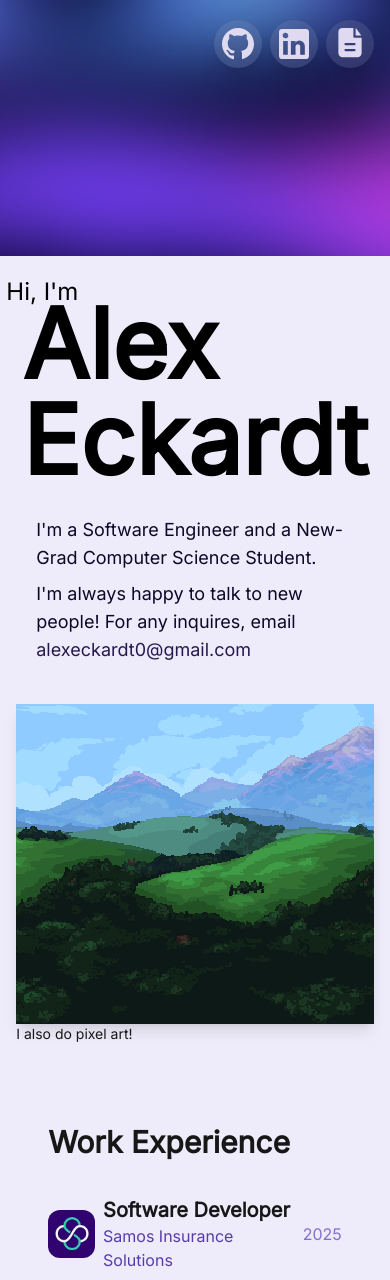
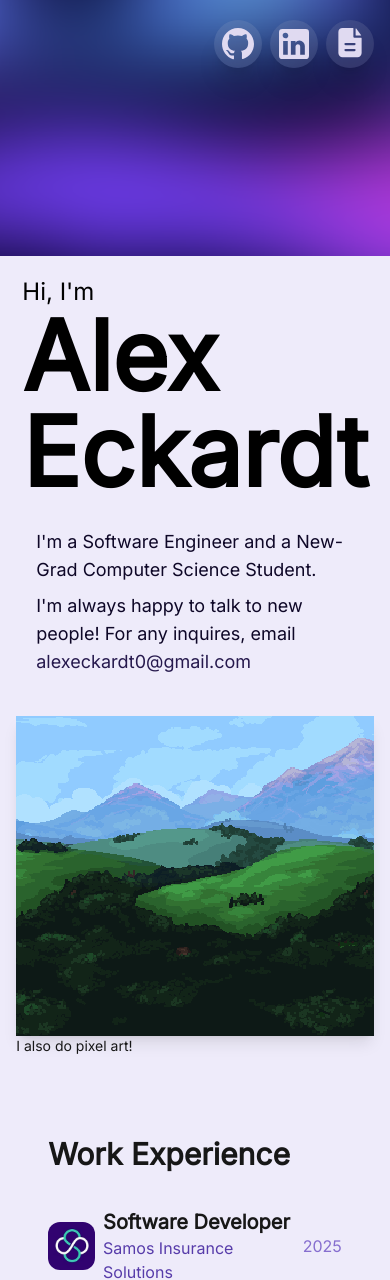
Before and after one commit to alexeckardt/MyWebsite, a Next.js app: page / in a window 390 px wide. Shown: the top 1280 px of the page. Built offline with nearby package versions, Linux system fonts and the light colour scheme; a web font is replaced by a local one; what @iconify/tailwind4 would draw is missing.

Commit message:
Fix Left Align on Mobile Devices

```diff
--- a/src/app/Sections/Projects.tsx
+++ b/src/app/Sections/Projects.tsx
@@ -2,6 +2,8 @@ import { Project } from "@/components/project"
 
 export const Projects = () => {
     return (
+
+        <div className='relative w-full flex flex-col items-center'>
             <div className="w-11/12 lg:w-7/12 max-w-[1800px] flex flex-col items-start text-start justify-start p-8">
                 <div className="font-funnel font-semibold text-3xl mb-5">Projects</div>
 
@@ -98,5 +100,6 @@ export const Projects = () => {
                     </Project >
                 </div>
             </div >
+        </div >
     )
 }
--- a/src/app/Sections/Welcome.tsx
+++ b/src/app/Sections/Welcome.tsx
@@ -8,7 +8,7 @@ export const Welcome = () => {
             <div className="h-64 w-full overflow-hidden bg-[url(/images/backgrounds/header_dark.png)] bg-bottom bg-cover"></div>
 
             <div className="inline mt-5 mx-20 lg:mx-0">
-                <div className="font-funnel text-2xl text-black dark:text-white -ml-4 mb-1">Hi, I'm</div>
+                <div className="font-funnel text-2xl text-black dark:text-white lg:-ml-4 mb-4 lg:mb-2">Hi, I'm</div>
                 <div className="font-funnel text-8xl font-semibold text-black dark:text-white -mt-4">Alex Eckardt</div>
             </div>
 
--- a/src/app/Sections/WorkExperience.tsx
+++ b/src/app/Sections/WorkExperience.tsx
@@ -2,6 +2,8 @@ import { WorkExperienceItem } from "@/components/work_experience_line"
 
 export const WorkExperience = () => {
     return (
+
+        <div className='relative w-full flex flex-col items-center'>
             <div className="w-11/12 lg:w-7/12 max-w-[1800px] flex flex-col items-start text-start justify-start p-8 gap-y-4">
 
                 <div className="font-funnel font-semibold text-3xl mb-5 mt-12">Work Experience</div>
@@ -38,5 +40,6 @@ export const WorkExperience = () => {
                 </WorkExperienceItem>
 
             </div>
+        </div>
     )
 }
--- a/src/app/layout.tsx
+++ b/src/app/layout.tsx
@@ -28,7 +28,7 @@ export default function RootLayout({
         <link rel="icon" href="/favicon.svg" />
       </head>
       <body
-        className={`${geistSans.variable} ${geistMono.variable} antialiased dark:bg-black bg-royal-100`}
+        className={`${geistSans.variable} ${geistMono.variable} antialiased dark:bg-red-400 bg-royal-400`}
       >
         {children}
       </body>
--- a/src/app/page.tsx
+++ b/src/app/page.tsx
@@ -7,13 +7,16 @@ import { SocialIcon } from "@/components/social_icon";
 
 export default function Home() {
   return (
-    <div className="items-center justify-items-center min-h-screen sm:m-10 mb-20 xl:mx-30 gap-16 bg-royal-50 dark:bg-royal-950 shadow-xl sm:rounded-lg overflow-hidden">
+    <div className="items-center justify-center min-h-screen mb-20 sm:m-10 xl:mx-30 sm:rounded-lg gap-16 bg-royal-50 dark:bg-royal-950 shadow-xl overflow-hidden">
 
       <Welcome />
 
-      <div className="h-80 w-11/12 lg:w-7/12 max-w-[1800px] shadow-lg  dark:rounded-lg bg-cover bg-[url(/images/backgrounds/valley.png)]"
-        style={{ imageRendering: 'pixelated' }}></div>
-      <div className='w-11/12 lg:w-7/12 max-w-[1800px] font-funnel text-sm'>I also do pixel art!</div>
+
+      <div className='relative w-full flex flex-col items-center'>
+        <div className="h-80 w-11/12 lg:w-7/12 max-w-[1800px] shadow-lg  dark:rounded-lg bg-cover bg-[url(/images/backgrounds/valley.png)]"
+          style={{ imageRendering: 'pixelated' }}></div>
+        <div className='w-11/12 lg:w-7/12 max-w-[1800px] font-funnel text-sm'>I also do pixel art!</div>
+      </div>
 
       <WorkExperience />
       <Projects />
```
Lines whose indentation alone changed are shown as unchanged.
